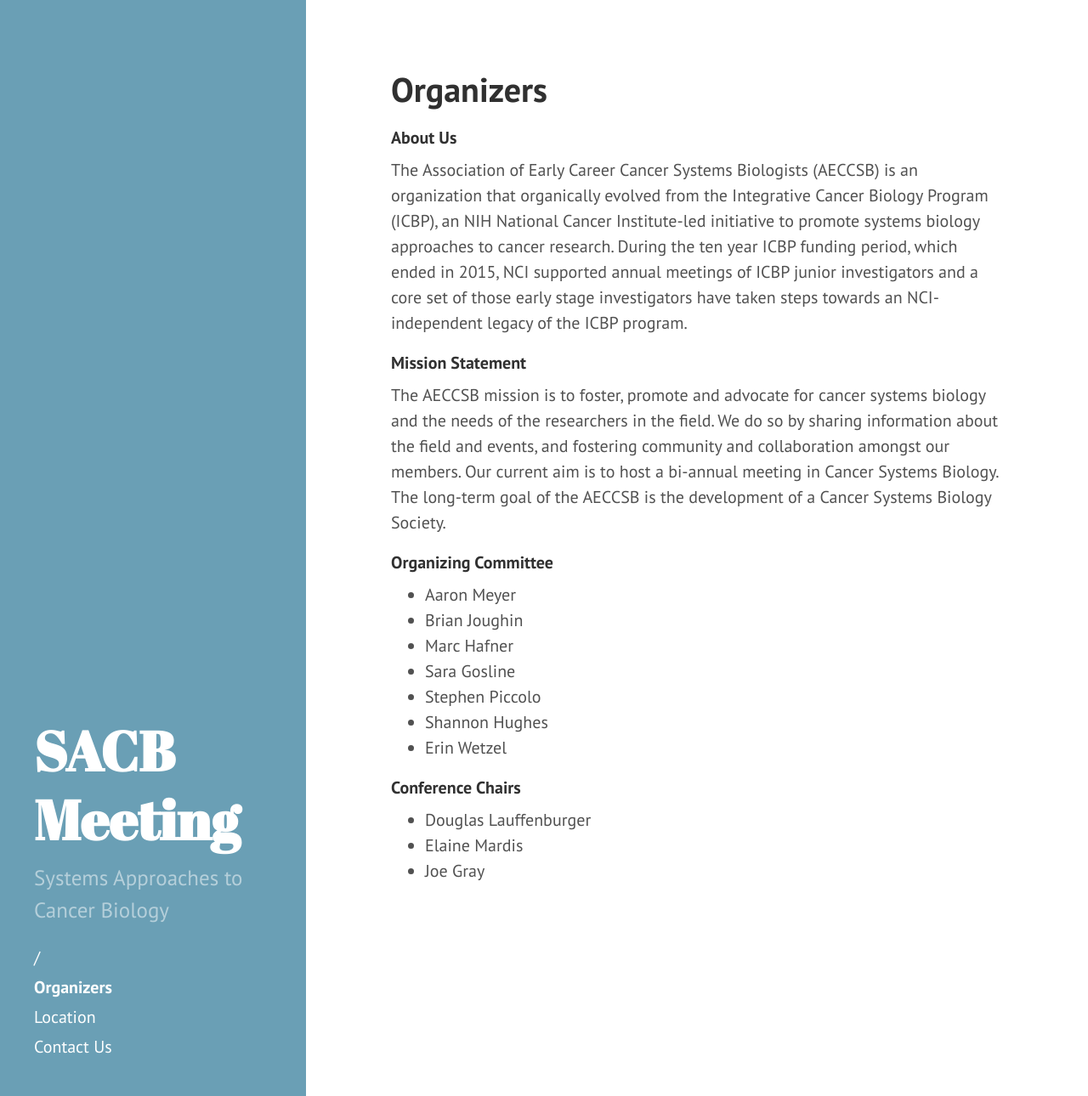
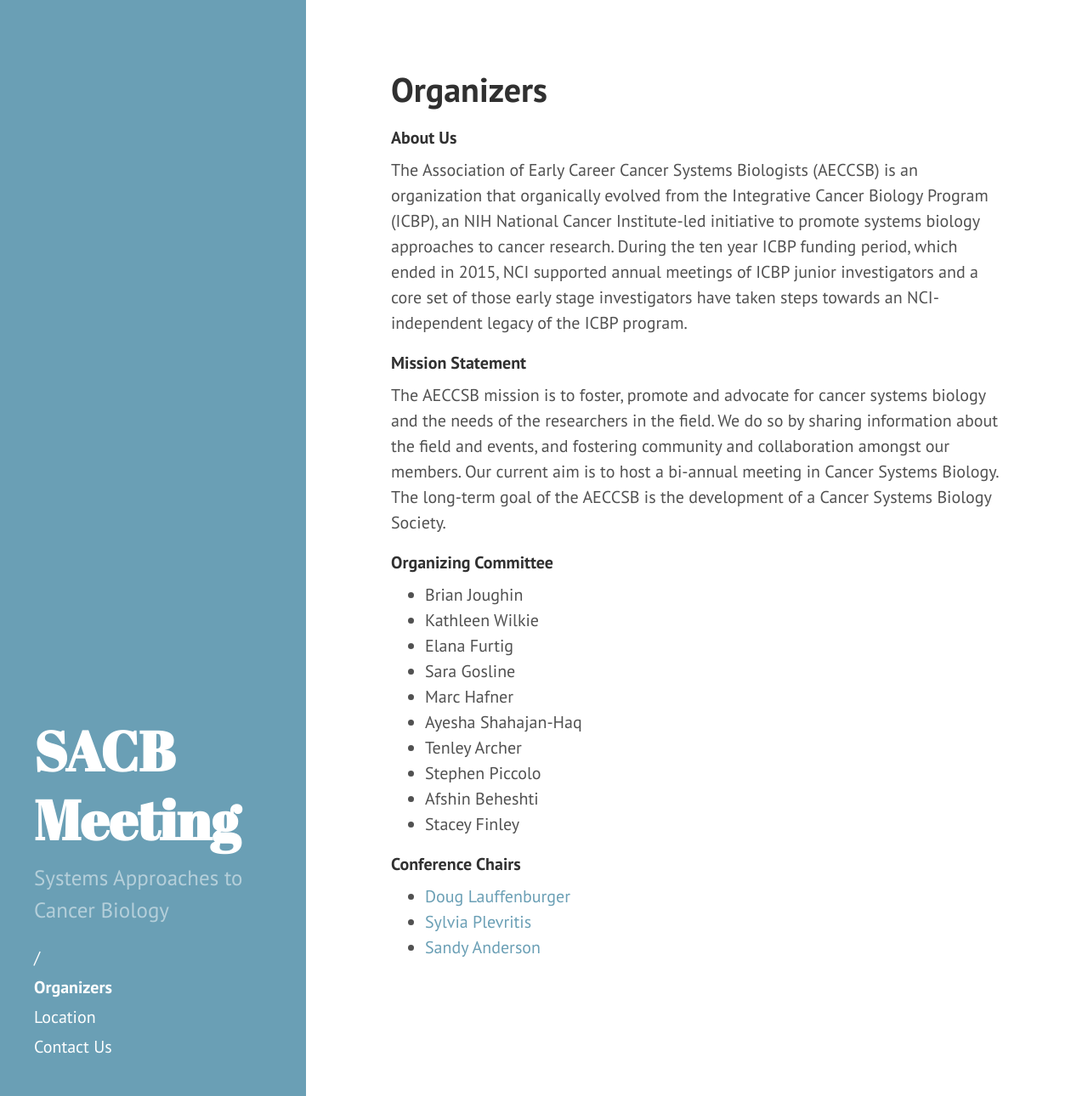
Before and after one commit to AECCSB/sacb-meeting, a Jekyll site: the page built from organizers.md, in a window 1280 px wide and 1290 px high. Shown: the whole window at 85% size. Built offline with Jekyll 4.4.1, drawn with Linux system fonts in a browser that asks for light colours; comment, search, counter and statistics services are not loaded.

Commit message:
Update chairs.

```diff
--- a/_config.yml
+++ b/_config.yml
@@ -11,6 +11,3 @@
 sass:
   sass_dir: public/css
   style: :compressed
-
-# Dependencies
-highlighter:      pygments
--- a/organizers.md
+++ b/organizers.md
@@ -12,16 +12,34 @@
 
 #### Organizing Committee
 
-  * Aaron Meyer
+- Brian Joughin
+- Kathleen Wilkie
+- Elana Furtig
+- Sara Gosline
+- Marc Hafner
+- Ayesha Shahajan-Haq
+- Tenley Archer
+- Stephen Piccolo
+- Afshin Beheshti
+- Stacey Finley
+
+<!--  * Aaron Meyer
   * Brian Joughin
   * Marc Hafner
   * Sara Gosline
   * Stephen Piccolo
   * Shannon Hughes
   * Erin Wetzel
+-->
 
 #### Conference Chairs
 
+- [Doug Lauffenburger](http://web.mit.edu/dallab/)
+- [Sylvia Plevritis](http://med.stanford.edu/plevritis.html)
+- [Sandy Anderson](https://labpages.moffitt.org/andersona/)
+
+<!--
   * Douglas Lauffenburger
   * Elaine Mardis
   * Joe Gray
+-->
```
